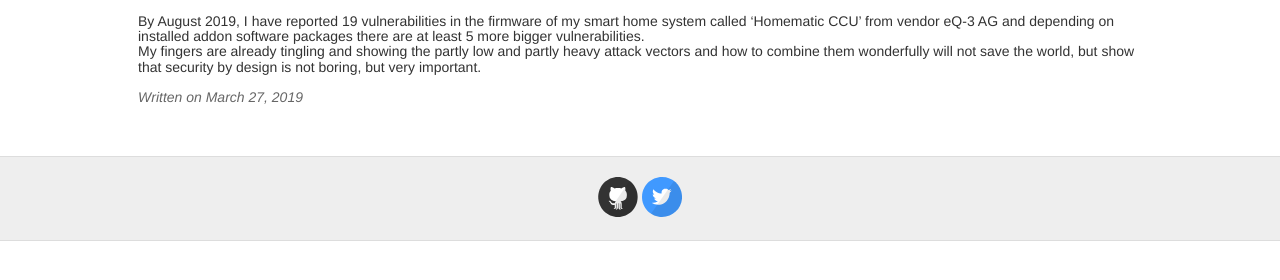
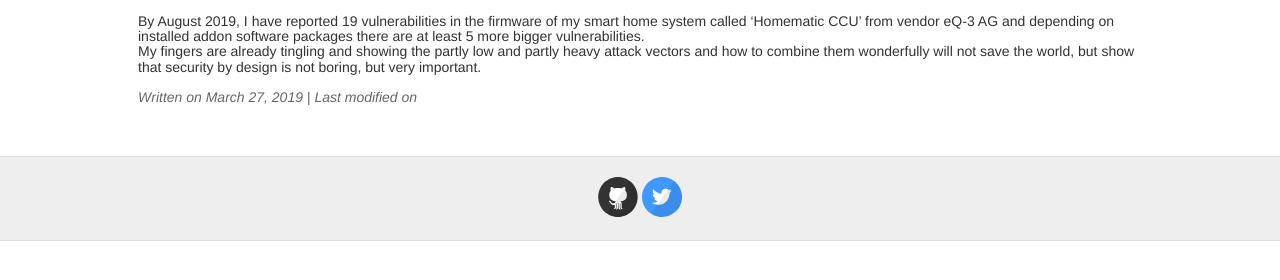
Before and after one commit to psytester/psytester.github.io, a Jekyll site: the page built from _posts/2019-03-27-index.md, in a window 1280 px wide. Shown: the part 285-565 px from the top of the page. Built offline with Jekyll 4.4.1, drawn with Linux system fonts in a browser that asks for light colours.

Commit message:
Footer with Last modified on

```diff
--- a/_layouts/post.html
+++ b/_layouts/post.html
@@ -10,7 +10,7 @@
   </div>
 
   <div class="date">
-    Written on {{ page.date | date: "%B %e, %Y" }}
+    Written on {{ page.date | date: "%B %e, %Y" }} | Last modified on {{ page.last_modified_at | date: "%B %e, %Y" }}
   </div>
 
   {% include disqus.html %}
```
